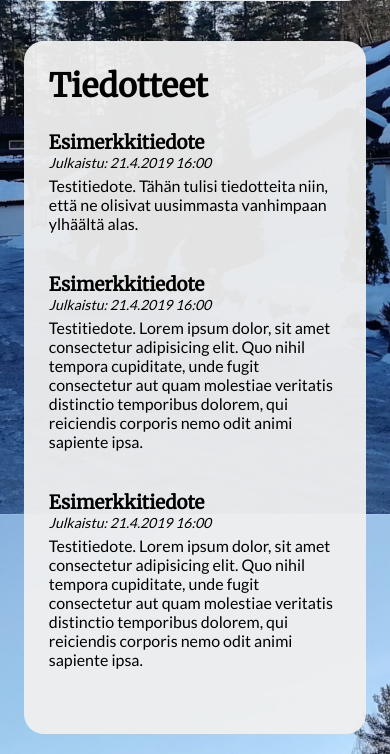
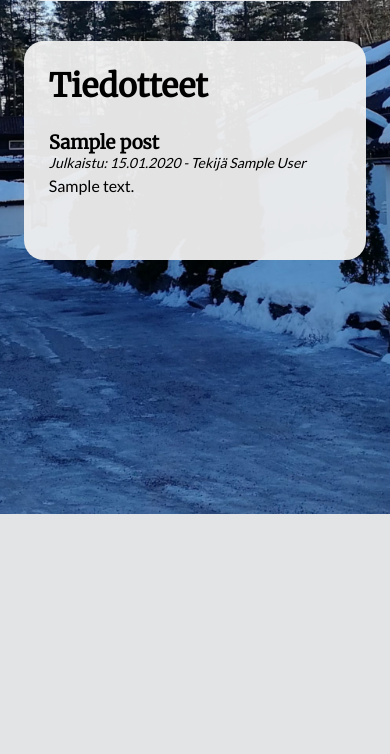
Before and after one commit to Zigelzi/Hakulintie, a Flask app: page / in a window 390 px wide. Shown: the part 330-1084 px from the top of the page. After the commit the page ends 844 px from the top, so only its background shows below. Run offline with Flask 2, Linux system fonts and the light colour scheme; tables that the repository leaves empty hold one stand-in row (values such as "Sample post").

Commit message:
Added posting to DB and fixed the .box scaling on medium/small screens

```diff
--- a/hakulintie/routes.py
+++ b/hakulintie/routes.py
@@ -7,7 +7,9 @@ from flask_login import login_user, current_user, logout_user, login_required
 
 @app.route("/")
 def index():
-    return render_template('index.html', active='index')
+    tiedotteet = Posts.query.all()
+    print(tiedotteet)
+    return render_template('index.html', active='index', tiedotteet=tiedotteet)
 
 
 @app.route("/vuosikello")
@@ -99,6 +101,9 @@ def tili():
 def uusi_tiedote():
     form = LuoTiedote()
     if form.validate_on_submit():
+        post = Posts(title=form.title.data, content=form.content.data, author=current_user)
+        db.session.add(post)
+        db.session.commit()
         flash('Tiedote on luotu!')
         return redirect(url_for('index'))
     return render_template('create_post.html', title='Uusi tiedote', active='uusi_tiedote', form=form)
--- a/hakulintie/static/css/style.css
+++ b/hakulintie/static/css/style.css
@@ -57,6 +57,7 @@ textarea {
     border: none;
     width: 100%;
     resize: vertical;
+    height: 150px;
 }
 
 /* ------------------------
@@ -125,8 +126,7 @@ Class selectors
 }
 
 .box {
-    min-width: 30%;
-    max-width: 40%;
+    width: 40%;
     background-color: rgba(240, 240, 240, 0.95); /* HEX: #F0F0F0 */
     border-radius: 20px;
     margin-top: 20px;
@@ -155,12 +155,16 @@ Class selectors
 }
 
 .subtext {
-    margin-bottom: 5px;
+    margin-bottom: 0;
     padding: 0;
     font-size: 0.875rem;
     font-style: italic;
     text-decoration: none;
     color: black;
+}
+
+.subtext + .subtext {
+    margin-bottom: 5px;
 }
 
 .post {
@@ -298,7 +302,7 @@ Media queries
         justify-content: center;
     }
     .box {
-        max-width: 75%;
+        width: 75%;
         margin: 20px 5%;
         /*
         animation: load-mobile;
@@ -324,11 +328,14 @@ Media queries
     .input-box input {
         display: block;
         float:none;
-        max-width: 90%;
+        max-width: 100%;
     }
 
     .nav {
         margin-top: 0px;
 
     }
+    .box {
+        width: 75%;
+    }
 }
--- a/hakulintie/templates/index.html
+++ b/hakulintie/templates/index.html
@@ -23,35 +23,16 @@
                 <h1 class="h1-content">
                         Tiedotteet
                 </h1>
+            {% for tiedote in tiedotteet %}
             <div class="post">
-                <h3>Esimerkkitiedote </h3>
-                <p class="subtext">Julkaistu: 21.4.2019 16:00</p>
-                <p id= "post1">
-                    Testitiedote. Tähän tulisi tiedotteita niin, että ne olisivat uusimmasta vanhimpaan ylhäältä
-                    alas.
+                <h3>{{ tiedote.title }} </h3>
+                <p class="subtext">Julkaistu: {{ tiedote.date_posted.strftime('%d %m %Y').replace(' ', '.') }} - Tekijä {{ tiedote.author.first_name }} {{ tiedote.author.last_name }}  </p>
+                <p class="subtext"></p>
+                <p>
+                    {{ tiedote.content }}
                 </p>
             </div>
-            <div class="post">
-                <h3>Esimerkkitiedote </h3>
-                <p class="subtext">Julkaistu: 21.4.2019 16:00</p>
-                <p>
-                    Testitiedote. Lorem ipsum dolor, sit amet consectetur adipisicing elit.
-                    Quo nihil tempora cupiditate, unde fugit consectetur aut quam molestiae
-                    veritatis distinctio temporibus dolorem, qui reiciendis corporis nemo odit
-                    animi sapiente ipsa.
-                </p>
-            </div>
-            <div class="post">
-                <h3>Esimerkkitiedote </h3>
-                <p class="subtext">Julkaistu: 21.4.2019 16:00</p>
-                <p>
-                    Testitiedote. Lorem ipsum dolor, sit amet consectetur adipisicing elit.
-                    Quo nihil tempora cupiditate, unde fugit consectetur aut quam molestiae
-                    veritatis distinctio temporibus dolorem, qui reiciendis corporis nemo odit
-                    animi sapiente ipsa.
-                </p>
-            </div>
-        </div>
+            {% endfor %}
     </div>
     <!-- End of Tiedotteet -->
 {% endblock %}
```
